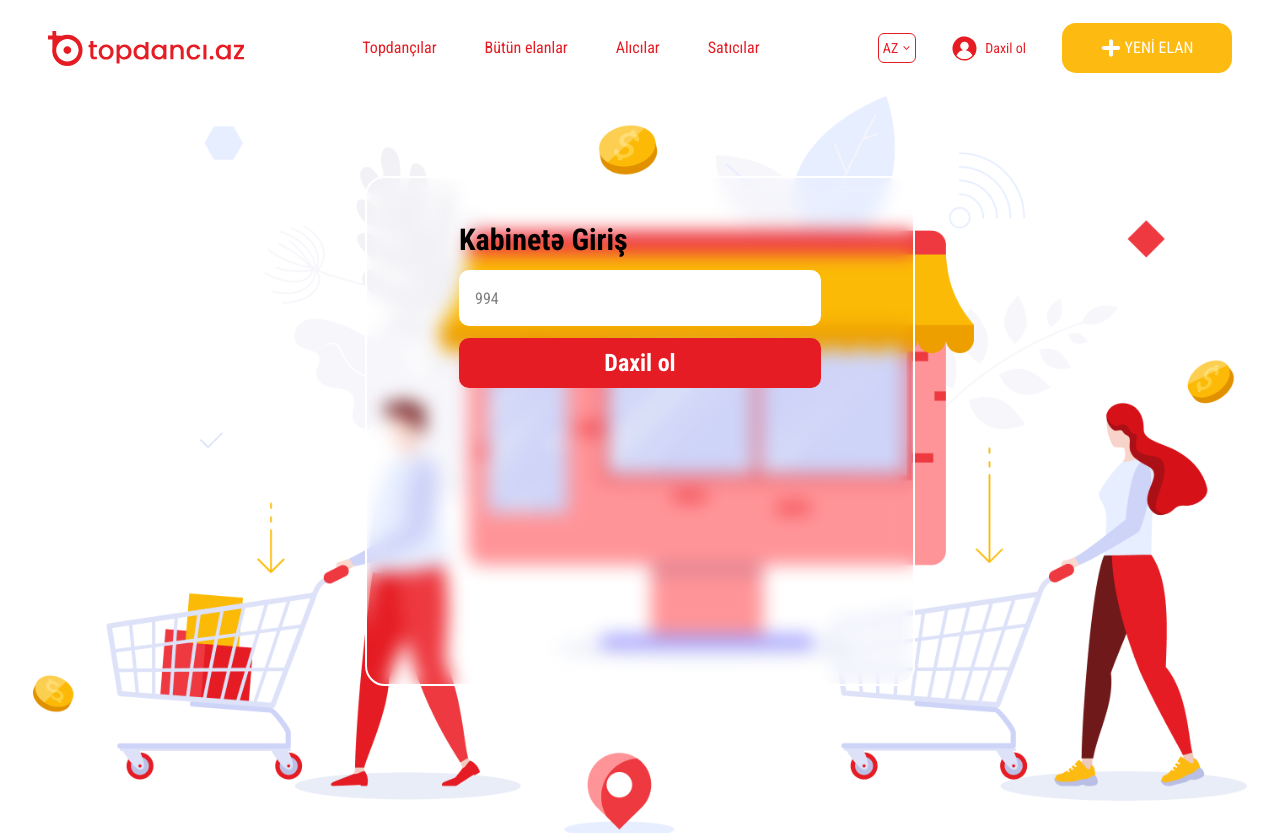
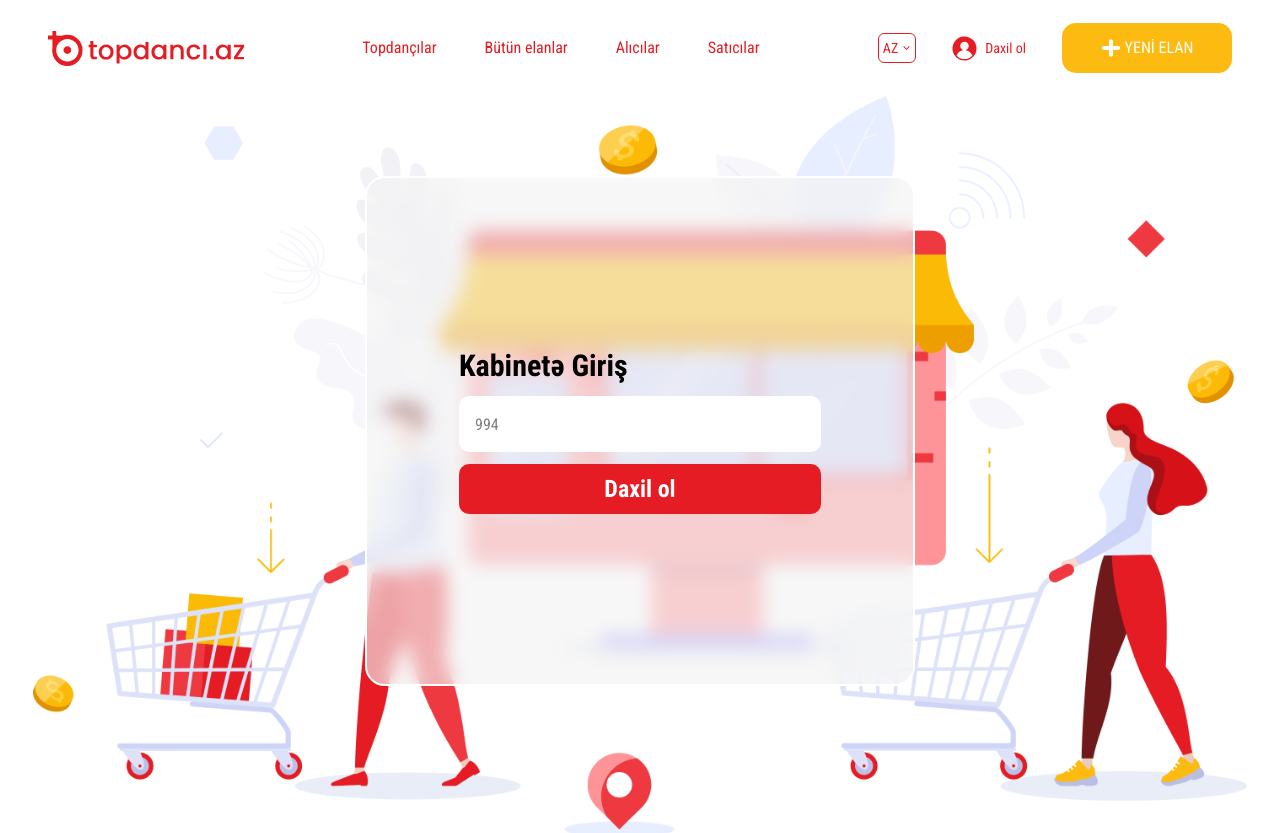
Before and after one commit to MamedovMurad/topdanci-v1, a Next.js app: page /login in a window 1280 px wide. Shown: the top 833 px of the page. Built offline with nearby package versions, Linux system fonts and the light colour scheme.

Commit message:
added phone formatter

```diff
--- a/src/app/login/_components/login.tsx
+++ b/src/app/login/_components/login.tsx
@@ -1,5 +1,6 @@
 import { api } from "@/helper/api";
 import { login } from "@/helper/api/auth";
+import { formatPhoneNumber } from "@/hooks/phoneFormatter";
 import axios from "axios";
 import Link from "next/link";
 import { useRouter } from "next/navigation";
@@ -54,11 +55,11 @@ const LoginPage: FunctionComponent<LoginPageProps> = ({phone,callBack}) => {
         }
       };
 
-    return ( <form action="" onSubmit={handleSubmit}  className=" mt-20 lg:py-11 lg:px-[92px] lg:bg-white bg-opacity-50 lg:w-[550px] lg:h-[510px] bg-[rgba(242, 242, 242, 0.8)]  lg:border-[2px] border-white rounded-[20px]" style={{
+    return ( <form action="" onSubmit={handleSubmit}  className="  mt-20 lg:py-11 lg:px-[92px] lg:bg-[#f2f2f2a0]  lg:w-[550px] lg:h-[510px] bg-[rgba(242, 242, 242, 0.8)]  lg:border-[2px] border-white rounded-[20px]" style={{
         backdropFilter: "blur(17px)"
     }}>
          <h1 className=" lg:text-3xl text-2xl font-bold">Nömrənin təsdiqlənməsi</h1>
-         <p className=" mt-5 text-[#111] lg:text-base text-sm">(0xx) xxx-xx-xx nömrəsinə SMS-kod göndərildi</p>
+         <p className=" mt-5 text-[#111] lg:text-base text-sm">{ formatPhoneNumber(phone||"")} nömrəsinə SMS-kod göndərildi</p>
 
          <div className=" relative">
                 <input value={otp} onChange={handleChange} type="number" name="otp_code"
--- a/src/app/login/_components/sendOtp.tsx
+++ b/src/app/login/_components/sendOtp.tsx
@@ -41,9 +41,11 @@ const SendOtp: FunctionComponent<SendOtpProps> = ({callBack}) => {
           setphone(e.target.value);
         }
       };
-    return (<form action="" onSubmit={handlePost} className=" mt-20 lg:py-11 lg:px-[92px] lg:w-[550px] lg:h-[510px] bg-[rgba(242, 242, 242, 0.8)]  lg:border-[2px] border-white rounded-[20px]" style={{
+    return (<form action="" onSubmit={handlePost} className=" mt-20 lg:py-11 lg:px-[92px] lg:w-[550px] lg:h-[510px] lg:bg-[#f2f2f2a0]   lg:border-[2px] border-white rounded-[20px]" style={{
         backdropFilter: "blur(9px)"
     }}>
+        <div className=" h-full w-full flex flex-col justify-center">
+
         <h1 className=" lg:text-3xl text-2xl font-bold">Kabinetə Giriş</h1>
         <div>
             <div className=" relative">
@@ -66,6 +68,9 @@ const SendOtp: FunctionComponent<SendOtpProps> = ({callBack}) => {
                 <button className=" outline-none border-none text-base">Parolu unutmusunuz?</button>
             </div> */}
         </div>
+
+        </div>
+
     </form>);
 }
 
--- /dev/null
+++ b/src/hooks/phoneFormatter.ts
@@ -0,0 +1,9 @@
+
+    // Format the phone number
+    export const formatPhoneNumber = (phone:string) => {
+      const match = phone.match(/(\d{3})(\d{2})(\d{3})(\d{2})(\d{2})/);
+      if (match) {
+        return `+${match[1]}-${match[2]}-${match[3]}-${match[4]}-${match[5]}`;
+      }
+      return phone;
+    };
```
